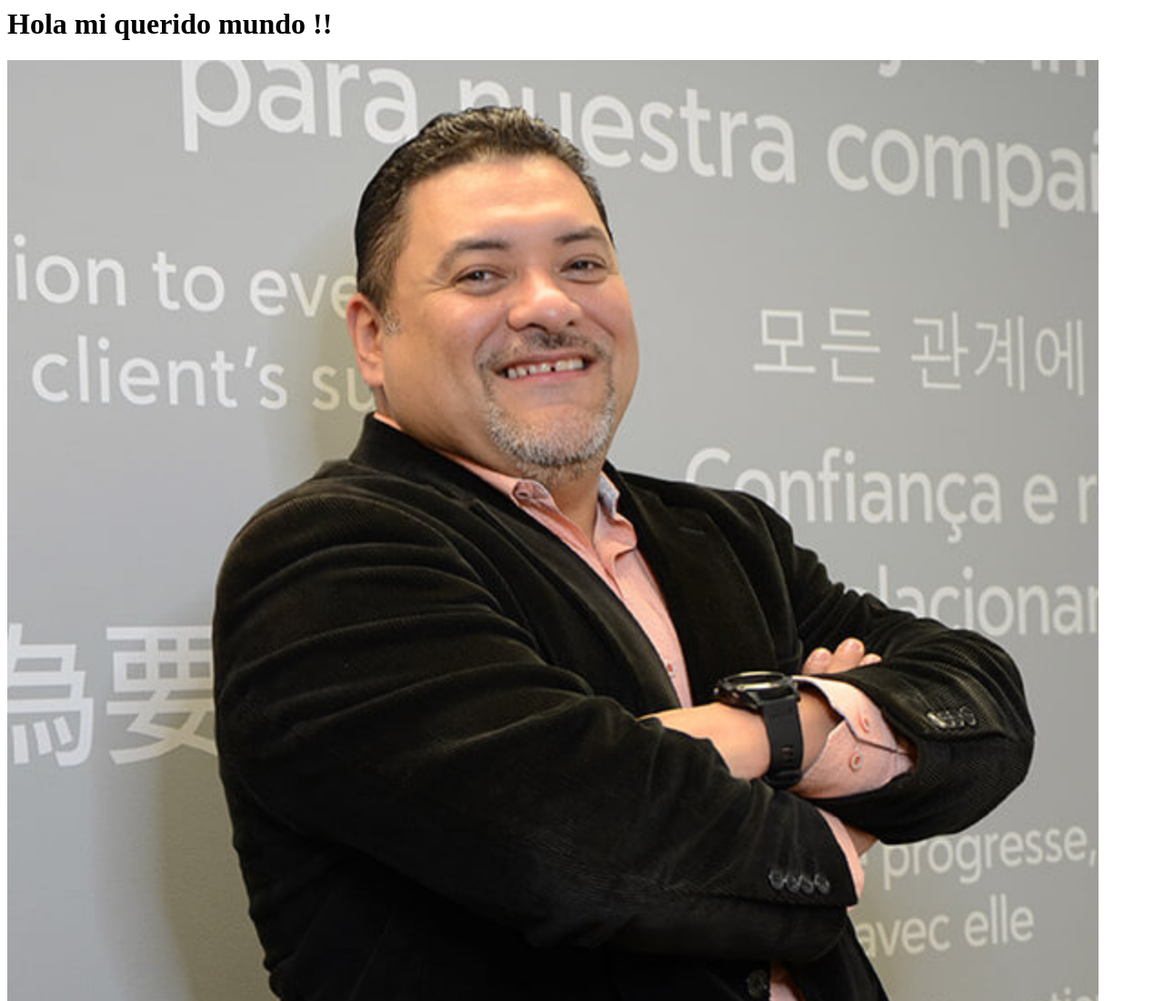
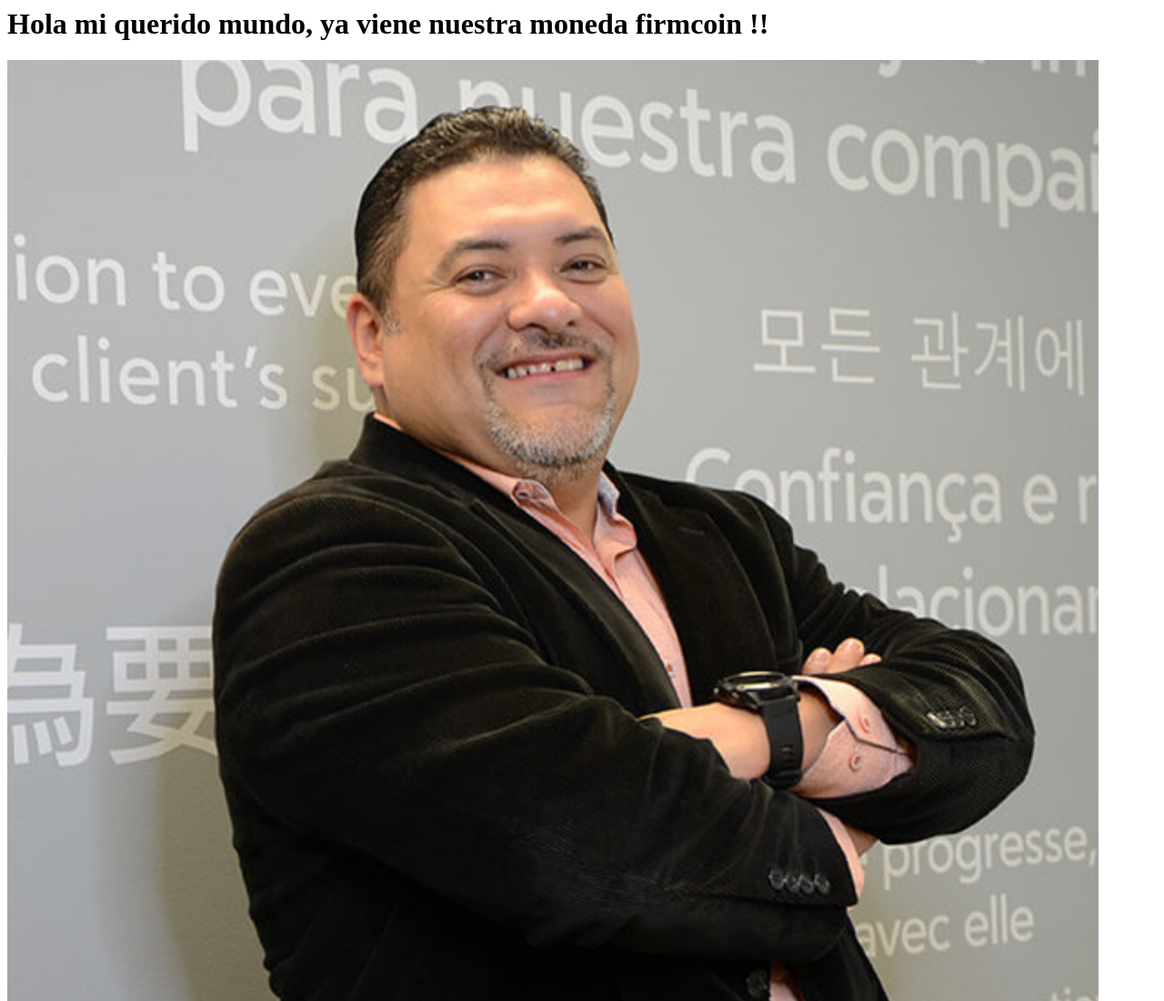
Before and after one commit to leider7/firmcoin.github.io, a plain HTML site: page index.html in a window 1280 px wide. Shown: the top 1100 px of the page at 91% size. Drawn offline with Linux system fonts and the light colour scheme.

Commit message:
la moneda

```diff
--- a/index.html
+++ b/index.html
@@ -1,5 +1,5 @@
 <html>
-<h1> Hola mi querido mundo !! </h1>
+<h1> Hola mi querido mundo, ya viene nuestra moneda firmcoin !! </h1>
 <div>
     <img src="lemn.jpg" height="1200"
 </div>
```
